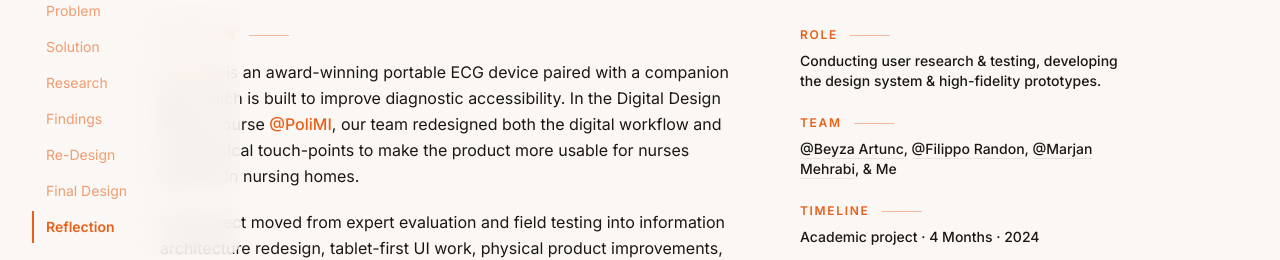
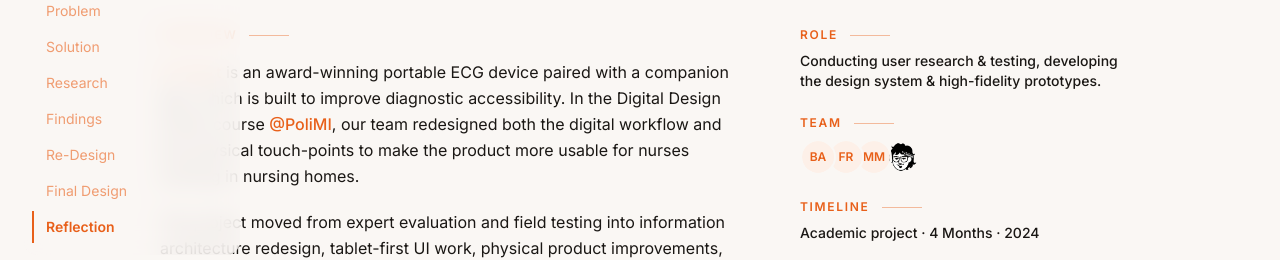
Before and after one commit to shkyb/shkyb.github.io, a React (Vite) app: page /projects/d-heart in a window 1280 px wide. Shown: the part 1360-1620 px from the top of the page. Built offline with nearby package versions, Linux system fonts and the light colour scheme.

Commit message:
installed avatar & tooltip. created team avatar, created collaborators. implement in d-heart

```diff
--- a/package.json
+++ b/package.json
@@ -13,6 +13,7 @@
     "deploy": "gh-pages -d dist"
   },
   "dependencies": {
+    "@radix-ui/react-avatar": "^1.1.11",
     "@remixicon/react": "^4.6.0",
     "@tailwindcss/vite": "^4.1.2",
     "class-variance-authority": "^0.7.1",
--- a/src/case-studies/d-heart/index.jsx
+++ b/src/case-studies/d-heart/index.jsx
@@ -1,4 +1,5 @@
 import React from "react"
+import { TeamAvatars } from "@/components/TeamAvatars"
 
 import logo from "./assets/logo.png"
 import cover from "./assets/cover.webp"
@@ -343,15 +344,7 @@ export const dHeartCase = {
 
     meta: [
       { label: "Role", value: "Conducting user research & testing, developing the design system & high-fidelity prototypes." },
-      {
-        label: "Team", value:
-          [
-            { name: "@Beyza Artunc", href: "https://www.linkedin.com/in/beyzaartunc/" },
-            { name: "@Filippo Randon", href: "https://www.linkedin.com/in/filippo-randon-b25466180/" },
-            { name: "@Marjan Mehrabi", href: "https://www.linkedin.com/in/marjan-mehrabi/" },
-            { name: "& Me" }
-          ]
-      },
+      { label: "Team", value: <TeamAvatars ids={["beyza", "filippo", "marjan", "shakib"]} /> },
       { label: "Timeline", value: "Academic project · 4 Months · 2024" },
       { label: "Focus", value: "Research, UX, Usability, User Testing" },
     ],
--- /dev/null
+++ b/src/components/TeamAvatars.jsx
@@ -0,0 +1,47 @@
+import { Avatar, AvatarImage, AvatarFallback } from "@/components/ui/avatar"
+import { collaborators, getInitials } from "@/data/collaborators"
+
+/**
+ * TeamAvatars
+ *
+ * Renders an overlapping avatar stack for a list of collaborator IDs.
+ * Hover shows full name tooltip. Click opens the collaborator's link.
+ *
+ * Usage:
+ *   <TeamAvatars ids={["beyza", "filippo", "marjan", "shakib"]} />
+ */
+export function TeamAvatars({ ids = [], size = "md" }) {
+  const members = ids
+    .map((id) => collaborators[id])
+    .filter(Boolean)
+
+  if (!members.length) return null
+
+  const sizeClass = size === "sm" ? "h-7 w-7 text-[10px]" : "h-9 w-9 text-xs"
+
+  return (
+    <div className="flex items-center">
+      {members.map((m, i) => (
+        <a
+          key={m.id}
+          href={m.href}
+          target="_blank"
+          rel="noreferrer"
+          aria-label={m.name}
+          className="group relative"
+          style={{ marginLeft: i === 0 ? 0 : "-0.5rem", zIndex: members.length - i }}
+        >
+          <Avatar className={`${sizeClass} border-2 border-background ring-0 transition-transform duration-200 ease-out group-hover:-translate-y-1`}>
+            {m.avatar ? <AvatarImage src={m.avatar} alt={m.name} /> : null}
+            <AvatarFallback>{getInitials(m.name)}</AvatarFallback>
+          </Avatar>
+
+          {/* Name tooltip */}
+          <span className="pointer-events-none absolute bottom-full left-1/2 mb-2 -translate-x-1/2 whitespace-nowrap rounded-md bg-foreground px-2 py-1 text-xs text-background opacity-0 transition-opacity duration-150 group-hover:opacity-100">
+            {m.name}
+          </span>
+        </a>
+      ))}
+    </div>
+  )
+}
--- /dev/null
+++ b/src/components/ui/avatar.jsx
@@ -0,0 +1,31 @@
+import * as AvatarPrimitive from "@radix-ui/react-avatar"
+import { cn } from "@/lib/utils"
+
+function Avatar({ className, ...props }) {
+  return (
+    <AvatarPrimitive.Root
+      className={cn("relative flex h-10 w-10 shrink-0 overflow-hidden rounded-full", className)}
+      {...props}
+    />
+  )
+}
+
+function AvatarImage({ className, ...props }) {
+  return (
+    <AvatarPrimitive.Image
+      className={cn("aspect-square h-full w-full object-cover", className)}
+      {...props}
+    />
+  )
+}
+
+function AvatarFallback({ className, ...props }) {
+  return (
+    <AvatarPrimitive.Fallback
+      className={cn("flex h-full w-full items-center justify-center rounded-full bg-(--project-tint,var(--muted)) text-(--project-kicker,var(--project-primary,var(--foreground))) text-xs font-semibold", className)}
+      {...props}
+    />
+  )
+}
+
+export { Avatar, AvatarImage, AvatarFallback }
--- /dev/null
+++ b/src/data/collaborators.js
@@ -0,0 +1,44 @@
+/**
+ * Collaborator registry — all people Shakib has worked with on projects.
+ * Add a new entry per person; reference by id in case study meta.
+ *
+ * Schema: { id, name, href, avatar? }
+ * - avatar: path to image (public/ or imported asset). Omit or set null for initials fallback.
+ */
+export const collaborators = {
+  shakib: {
+    id: "shakib",
+    name: "Shakib Alipour",
+    href: "https://www.linkedin.com/in/shakib-alipour/",
+    avatar: "/favicon/favicon.svg",
+  },
+  beyza: {
+    id: "beyza",
+    name: "Beyza Artunc",
+    href: "https://www.linkedin.com/in/beyzaartunc/",
+    avatar: null,
+  },
+  filippo: {
+    id: "filippo",
+    name: "Filippo Randon",
+    href: "https://www.linkedin.com/in/filippo-randon-b25466180/",
+    avatar: null,
+  },
+  marjan: {
+    id: "marjan",
+    name: "Marjan Mehrabi",
+    href: "https://www.linkedin.com/in/marjan-mehrabi/",
+    avatar: null,
+  },
+
+}
+
+/** Returns initials from a full name — "Beyza Artunc" → "BA" */
+export function getInitials(name) {
+  return name
+    .split(" ")
+    .filter(Boolean)
+    .map((w) => w[0].toUpperCase())
+    .slice(0, 2)
+    .join("")
+}
```
Also changed, not shown: 1 other file (tests, documents, lock files or other folders).
